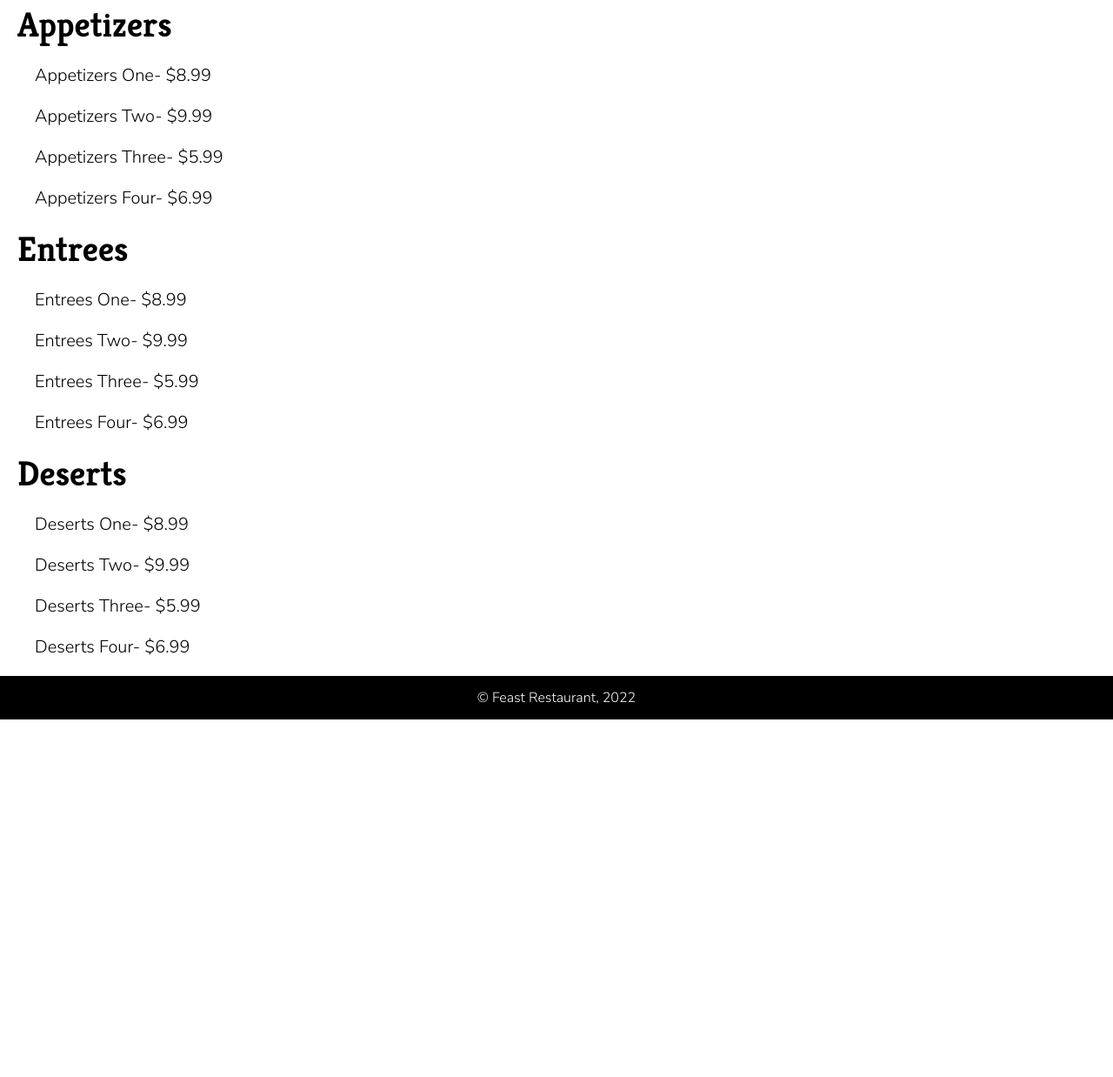
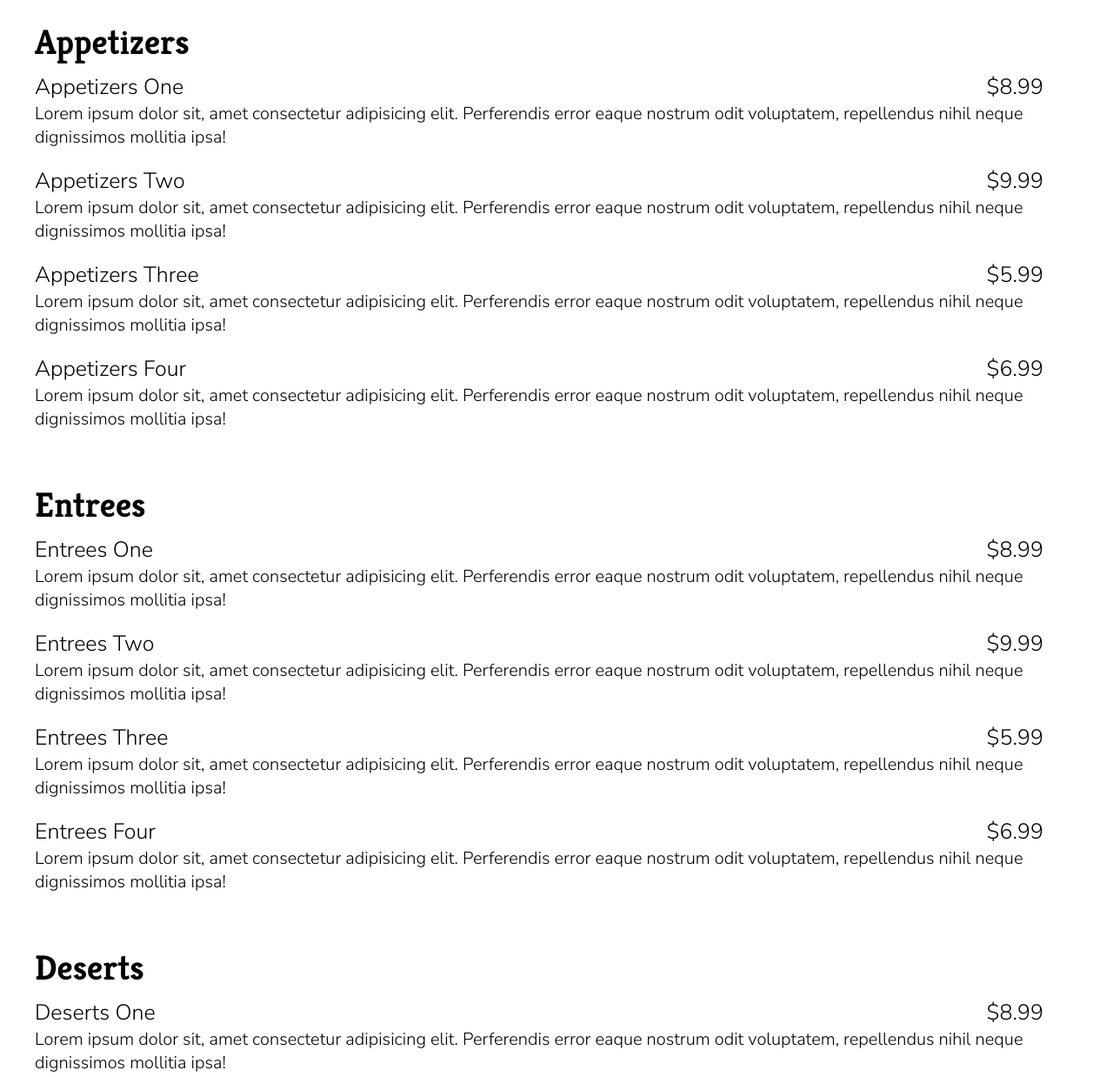
Before and after one commit to NileshPatel83/PracticeProject1, a plain HTML site: page menu.html in a window 1280 px wide. Shown: the part 1034-2272 px from the top of the page at 87% size. Before the commit the page ends 1861 px from the top, so only its background shows below. Drawn offline with Linux system fonts and the light colour scheme.

Commit message:
CSS style updated for menu page.

```diff
--- a/assets/css/style.css
+++ b/assets/css/style.css
@@ -88,12 +88,26 @@ figure{
 .menu-item h2{
     margin-top:1rem;
     margin-bottom: 0.5rem;
-    margin-left: 1rem;
+
 }
 
-.menu-item li{
+.menu-item{
     margin:1rem 2rem;
-    list-style-type: none;
+    display: flow-root;
+}
+
+.menu-item .food-item{
+    margin-bottom: 1rem;
+}
+
+.menu-item .food, .menu-item .price{
+    font-size: 1.25rem;
+    display: inline;
+}
+
+.menu-item .price{
+    float: right;
+    margin-right: 2rem;
 }
 
 .highlights .left-image{
--- a/menu.html
+++ b/menu.html
@@ -34,32 +34,83 @@
 
             <div class="menu-item">
                 <h2>Appetizers</h2>
-                <ul>
-                    <li>Appetizers One- $8.99</li>
-                    <li>Appetizers Two- $9.99</li>
-                    <li>Appetizers Three- $5.99</li>
-                    <li>Appetizers Four- $6.99</li>
-                </ul>
+                <div class="food-item">
+                    <div class="food">Appetizers One</div>
+                    <div class="price">$8.99</div>
+                    <p>Lorem ipsum dolor sit, amet consectetur adipisicing elit. Perferendis error eaque nostrum odit voluptatem, repellendus nihil neque dignissimos mollitia ipsa!</p>
+                </div>
+
+                <div class="food-item">
+                    <div class="food">Appetizers Two</div>
+                    <div class="price">$9.99</div>
+                    <p>Lorem ipsum dolor sit, amet consectetur adipisicing elit. Perferendis error eaque nostrum odit voluptatem, repellendus nihil neque dignissimos mollitia ipsa!</p>
+                </div>
+
+                <div class="food-item">
+                    <div class="food">Appetizers Three</div>
+                    <div class="price">$5.99</div>
+                    <p>Lorem ipsum dolor sit, amet consectetur adipisicing elit. Perferendis error eaque nostrum odit voluptatem, repellendus nihil neque dignissimos mollitia ipsa!</p>
+                </div>
+
+                <div class="food-item">
+                    <div class="food">Appetizers Four</div>
+                    <div class="price">$6.99</div>
+                    <p>Lorem ipsum dolor sit, amet consectetur adipisicing elit. Perferendis error eaque nostrum odit voluptatem, repellendus nihil neque dignissimos mollitia ipsa!</p>
+                </div>
             </div>
 
             <div class="menu-item">
                 <h2>Entrees</h2>
-                <ul>
-                    <li>Entrees One- $8.99</li>
-                    <li>Entrees Two- $9.99</li>
-                    <li>Entrees Three- $5.99</li>
-                    <li>Entrees Four- $6.99</li>
-                </ul>
+                <div class="food-item">
+                    <div class="food">Entrees One</div>
+                    <div class="price">$8.99</div>
+                    <p>Lorem ipsum dolor sit, amet consectetur adipisicing elit. Perferendis error eaque nostrum odit voluptatem, repellendus nihil neque dignissimos mollitia ipsa!</p>
+                </div>
+
+                <div class="food-item">
+                    <div class="food">Entrees Two</div>
+                    <div class="price">$9.99</div>
+                    <p>Lorem ipsum dolor sit, amet consectetur adipisicing elit. Perferendis error eaque nostrum odit voluptatem, repellendus nihil neque dignissimos mollitia ipsa!</p>
+                </div>
+
+                <div class="food-item">
+                    <div class="food">Entrees Three</div>
+                    <div class="price">$5.99</div>
+                    <p>Lorem ipsum dolor sit, amet consectetur adipisicing elit. Perferendis error eaque nostrum odit voluptatem, repellendus nihil neque dignissimos mollitia ipsa!</p>
+                </div>
+
+                <div class="food-item">
+                    <div class="food">Entrees Four</div>
+                    <div class="price">$6.99</div>
+                    <p>Lorem ipsum dolor sit, amet consectetur adipisicing elit. Perferendis error eaque nostrum odit voluptatem, repellendus nihil neque dignissimos mollitia ipsa!</p>
+                </div>
             </div>
 
             <div class="menu-item">
                 <h2>Deserts</h2>
-                <ul>
-                    <li>Deserts One- $8.99</li>
-                    <li>Deserts Two- $9.99</li>
-                    <li>Deserts Three- $5.99</li>
-                    <li>Deserts Four- $6.99</li>
-                </ul>
+                <div class="food-item">
+                    <div class="food">Deserts One</div>
+                    <div class="price">$8.99</div>
+                    <p>Lorem ipsum dolor sit, amet consectetur adipisicing elit. Perferendis error eaque nostrum odit voluptatem, repellendus nihil neque dignissimos mollitia ipsa!</p>
+                </div>
+
+                <div class="food-item">
+                    <div class="food">Deserts Two</div>
+                    <div class="price">$9.99</div>
+                    <p>Lorem ipsum dolor sit, amet consectetur adipisicing elit. Perferendis error eaque nostrum odit voluptatem, repellendus nihil neque dignissimos mollitia ipsa!</p>
+                </div>
+
+                <div class="food-item">
+                    <div class="food">Deserts Three</div>
+                    <div class="price">$5.99</div>
+                    <p>Lorem ipsum dolor sit, amet consectetur adipisicing elit. Perferendis error eaque nostrum odit voluptatem, repellendus nihil neque dignissimos mollitia ipsa!</p>
+                </div>
+
+                <div class="food-item">
+                    <div class="food">Deserts Four</div>
+                    <div class="price">$6.99</div>
+                    <p>Lorem ipsum dolor sit, amet consectetur adipisicing elit. Perferendis error eaque nostrum odit voluptatem, repellendus nihil neque dignissimos mollitia ipsa!</p>
+                </div>
             </div>
         </main>
         <footer>
```
